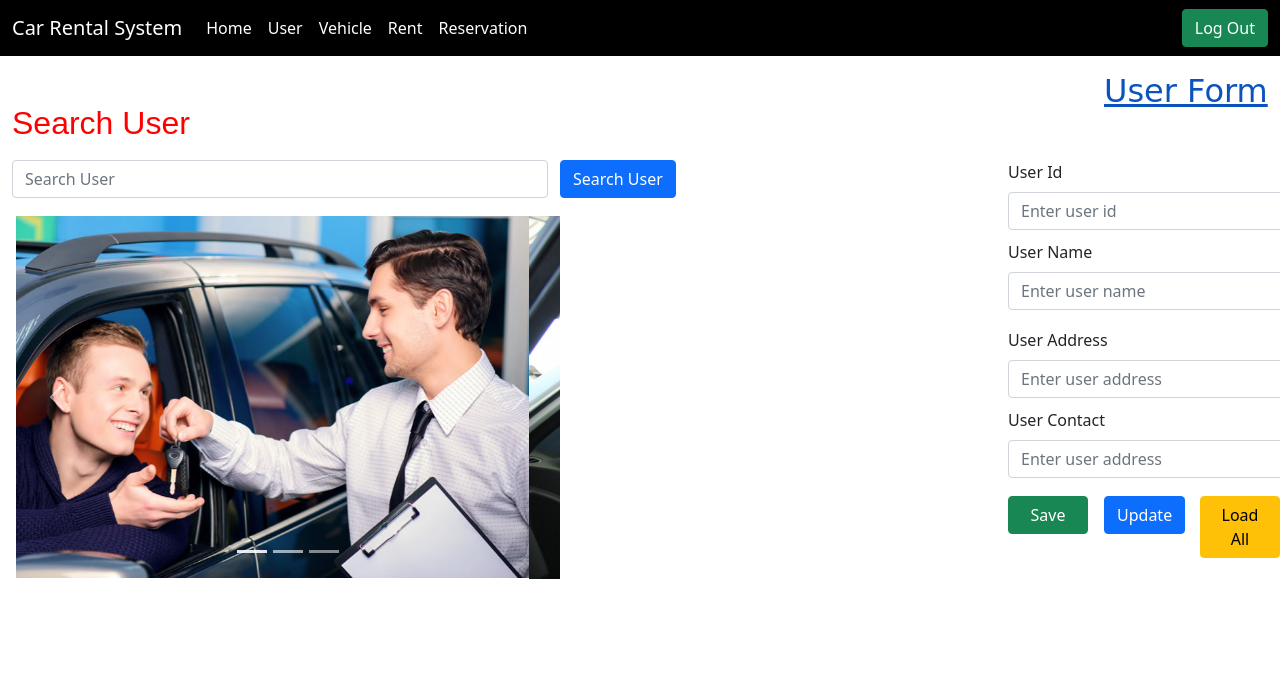
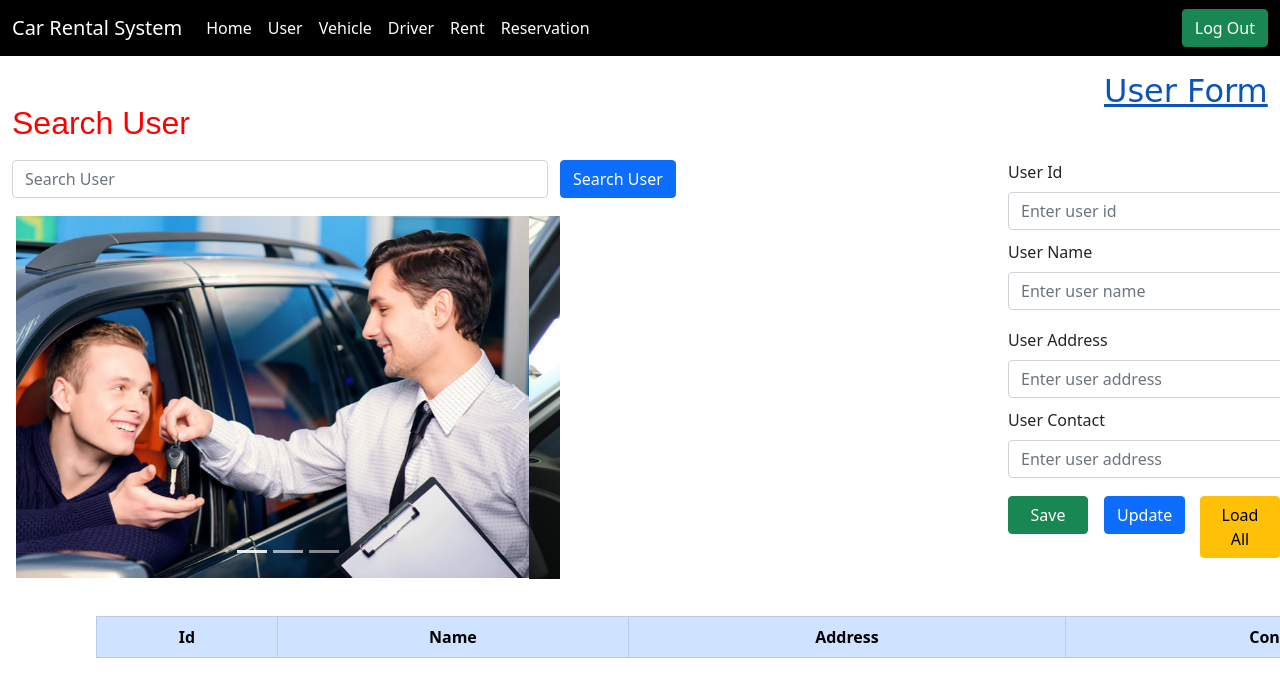
Before and after one commit to oshadaera68/Car_Rental_API_v0.1_Frontend, a plain HTML site: page user.html in a window 1280 px wide. Shown: the top 696 px of the page. Drawn offline with Linux system fonts and the light colour scheme.

Commit message:
updated navigation bar

```diff
--- a/assets/css/user.css
+++ b/assets/css/user.css
@@ -91,3 +91,9 @@
     left: 163vh;
     top: 62vh;
 }
+
+#table{
+    width: 175vh;
+    top: 77vh;
+    left: 12vh;
+}
--- a/user.html
+++ b/user.html
@@ -27,6 +27,9 @@
                 </li>
                 <li class="nav-item">
                     <a class="nav-link active" aria-current="page" href="#">Vehicle</a>
+                </li>
+                <li class="nav-item">
+                    <a class="nav-link active" aria-current="page" href="#">Driver</a>
                 </li>
                 <li class="nav-item">
                     <a class="nav-link active" aria-current="page" href="#">Rent</a>
@@ -114,6 +117,20 @@
                 <button type="button" class="btn btn-warning position-absolute" id="loadAll">Load All</button>
                 <button type="button" class="btn btn-danger position-absolute" id="delete">Delete</button>
 
+                <table class="table position-absolute table-primary text-center table-bordered" id="table">
+                    <thead>
+                    <tr>
+                        <th scope="col">Id</th>
+                        <th scope="col">Name</th>
+                        <th scope="col">Address</th>
+                        <th scope="col">Contact</th>
+                    </tr>
+                    </thead>
+                    <tbody id="userTable">
+
+                    </tbody>
+                </table>
+
             </form>
         </div>
     </form>
```
Also changed, not shown: home.html (+3 -0 lines), index.html (+3 -0 lines).
